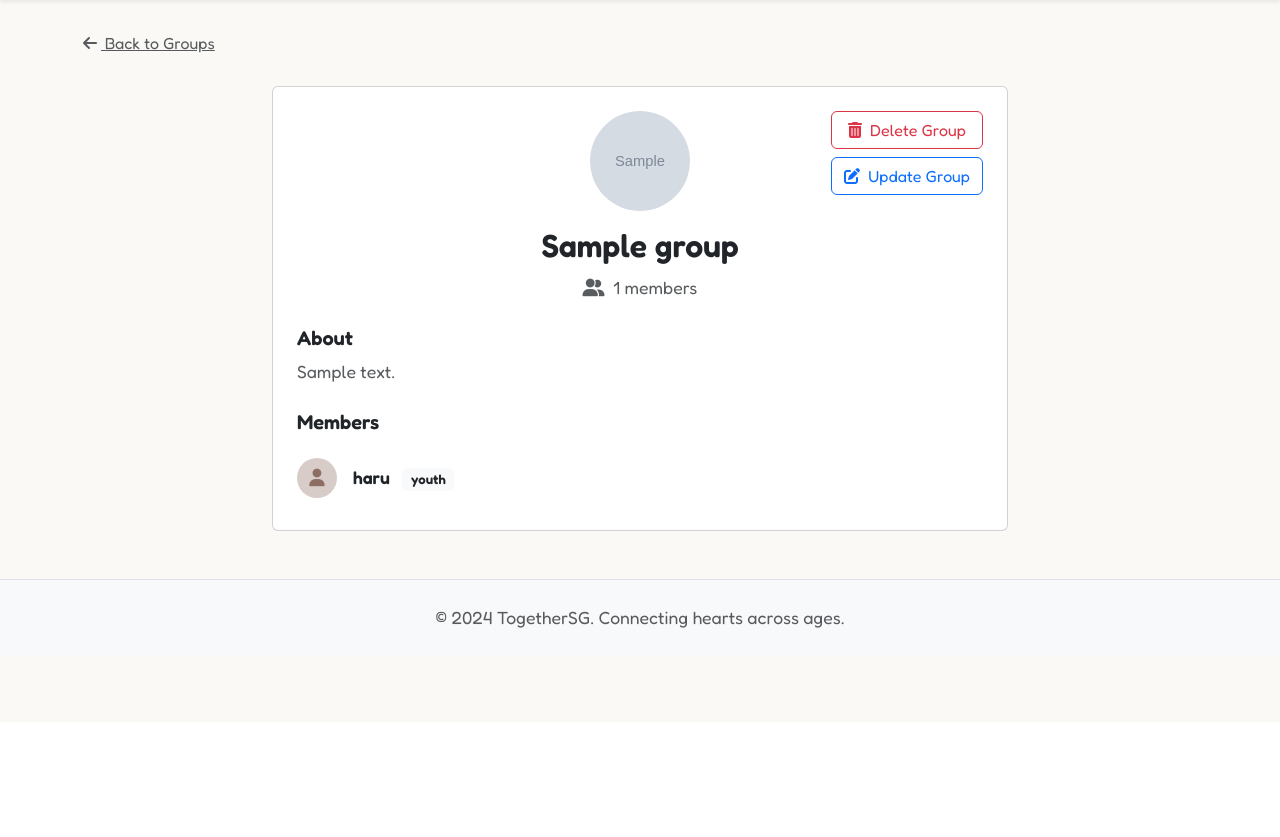
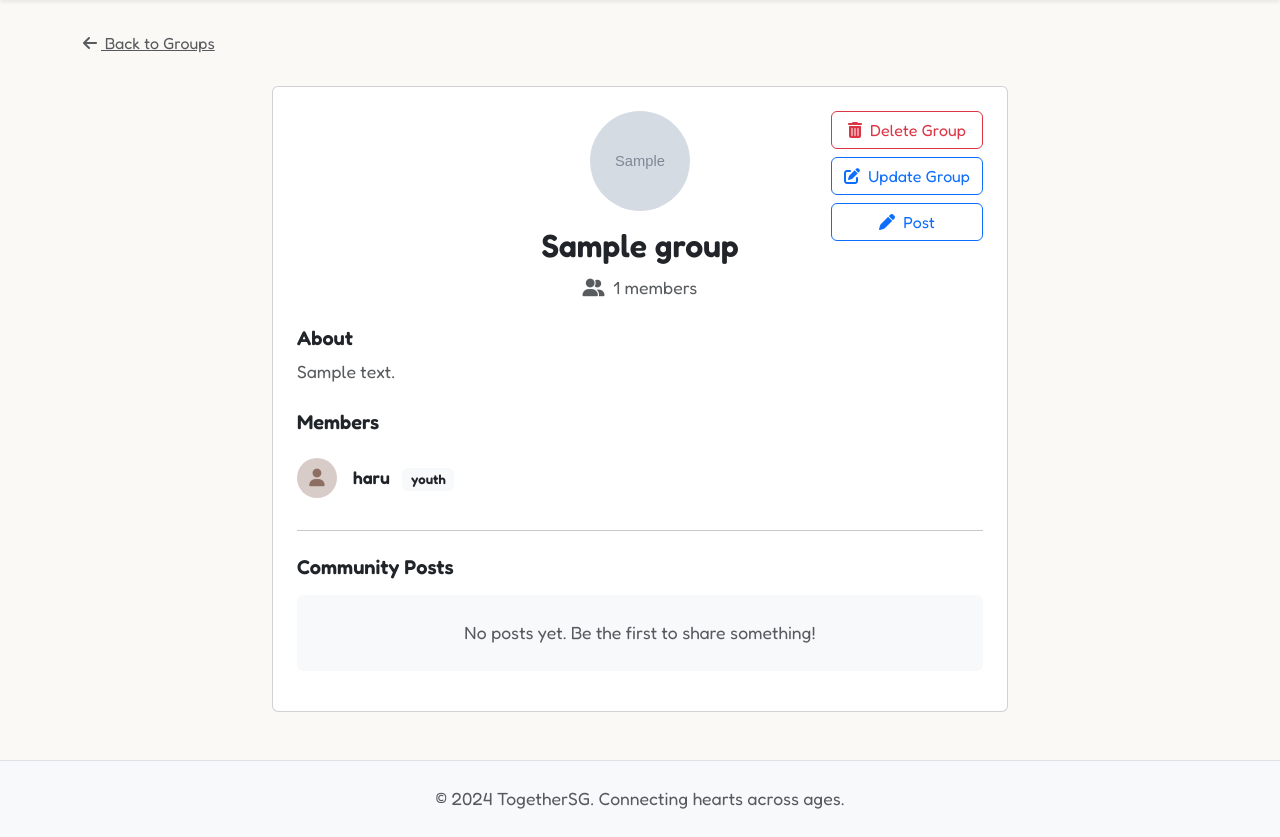
Before and after one commit to jodenlee/WDP-jjlin, a Flask app: page /community/1 in a window 1280 px wide. Shown: the part 78-915 px from the top of the page. Before the commit the page ends 706 px from the top, so only its background shows below. Run offline with Flask 3, Linux system fonts and the light colour scheme; a user stored in the database is signed in; data comes from the database, SQL or seed files in the repository; both versions use the stored data as it was after the commit; tables that the repository leaves empty hold one stand-in row (values such as "Sample post"); grey boxes marked "Sample" are stand-in pictures.

Commit message:
ashton1.01

```diff
--- a/app.py
+++ b/app.py
@@ -791,7 +791,32 @@ def view_group(group_id):
     if 'user_id' in session:
         is_owner = (group['created_by'] == session['user_id'])
 
-    return render_template('community/view.html', group=group, is_member=is_member, is_owner=is_owner, member_count=member_count, members=members)
+    # Fetch posts
+    posts_query = """
+        SELECT p.*, u.username, u.profile_pic, u.role
+        FROM group_posts p
+        JOIN users u ON p.user_id = u.id
+        WHERE p.group_id = ?
+        ORDER BY p.created_at DESC
+    """
+    posts = db.query(posts_query, (group_id,))
+
+    # Organize posts with their comments
+    posts_data = []
+    for post in posts:
+        comments_query = """
+            SELECT c.*, u.username, u.profile_pic
+            FROM group_post_comments c
+            JOIN users u ON c.user_id = u.id
+            WHERE c.post_id = ?
+            ORDER BY c.created_at ASC
+        """
+        comments = db.query(comments_query, (post['id'],))
+        post_dict = dict(post)
+        post_dict['comments'] = comments
+        posts_data.append(post_dict)
+
+    return render_template('community/view.html', group=group, is_member=is_member, is_owner=is_owner, member_count=member_count, members=members, posts=posts_data)
 
 # Route to create a new community group
 @app.route('/community/new', methods=['GET', 'POST'])
@@ -829,7 +854,7 @@ def create_group():
         # Automatically add the creator as a member of the group
         cursor.execute("INSERT INTO group_members (group_id, user_id) VALUES (?, ?)", (group_id, user_id))
         conn.commit()
-        flash(f'Group "{name}" created!', 'success')
+        flash('Group created!', 'success')
         return redirect(url_for('community'))
 
     return render_template('community/create.html')
@@ -966,5 +991,66 @@ def update_group(group_id):
     flash('Group updated successfully.', 'success')
     return redirect(url_for('view_group', group_id=group_id))
 
+# Route to create a new post in a group
+@app.route('/community/<int:group_id>/post', methods=['POST'])
+@login_required
+def create_group_post(group_id):
+    """
+    Creates a new post within a specific community group.
+
+    Args:
+        group_id (int): The ID of the group where the post will be created.
+
+    Form Data:
+        content (str): The text content of the post.
+    """
+    user_id = session['user_id']
+    content = request.form['content']
+
+    # Image upload removed as per user request
+    image_url = None
+
+    db = get_db()
+    conn = db.get_connection()
+    conn.execute(
+        "INSERT INTO group_posts (group_id, user_id, content, image_url) VALUES (?, ?, ?, ?)",
+        (group_id, user_id, content, image_url)
+    )
+    conn.commit()
+    flash('Post created!', 'success')
+    return redirect(url_for('view_group', group_id=group_id))
+
+# Route to add a comment to a group post
+@app.route('/community/post/<int:post_id>/comment', methods=['POST'])
+@login_required
+def create_group_post_comment(post_id):
+    """
+    Adds a comment to an existing group post.
+
+    Args:
+        post_id (int): The ID of the post to comment on.
+
+    Form Data:
+        content (str): The text content of the comment.
+    """
+    user_id = session['user_id']
+    content = request.form['content']
+
+    db = get_db()
+    conn = db.get_connection()
+    # verify post exists first
+    post = db.query("SELECT group_id FROM group_posts WHERE id = ?", (post_id,), one=True)
+    if post:
+        conn.execute(
+            "INSERT INTO group_post_comments (post_id, user_id, content) VALUES (?, ?, ?)",
+            (post_id, user_id, content)
+        )
+        conn.commit()
+
+    if post:
+        return redirect(url_for('view_group', group_id=post['group_id']))
+    else:
+        return redirect(url_for('community'))
+
 if __name__ == '__main__':
     app.run(debug=True)
--- a/database.py
+++ b/database.py
@@ -210,6 +210,33 @@ class Database:
         except sqlite3.OperationalError:
             cursor.execute("ALTER TABLE users ADD COLUMN is_admin INTEGER DEFAULT 0")
 
+        # Group Posts Table
+        cursor.execute('''
+            CREATE TABLE IF NOT EXISTS group_posts (
+                id INTEGER PRIMARY KEY AUTOINCREMENT,
+                group_id INTEGER NOT NULL,
+                user_id INTEGER NOT NULL,
+                content TEXT NOT NULL,
+                image_url TEXT,
+                created_at TIMESTAMP DEFAULT CURRENT_TIMESTAMP,
+                FOREIGN KEY (group_id) REFERENCES groups (id),
+                FOREIGN KEY (user_id) REFERENCES users (id)
+            )
+        ''')
+
+        # Group Post Comments Table
+        cursor.execute('''
+            CREATE TABLE IF NOT EXISTS group_post_comments (
+                id INTEGER PRIMARY KEY AUTOINCREMENT,
+                post_id INTEGER NOT NULL,
+                user_id INTEGER NOT NULL,
+                content TEXT NOT NULL,
+                created_at TIMESTAMP DEFAULT CURRENT_TIMESTAMP,
+                FOREIGN KEY (post_id) REFERENCES group_posts (id),
+                FOREIGN KEY (user_id) REFERENCES users (id)
+            )
+        ''')
+
         conn.commit()
         conn.close()
 
--- a/templates/community/create.html
+++ b/templates/community/create.html
@@ -25,8 +25,10 @@
                     <!-- Group Name Input -->
                     <div class="mb-3">
                         <label for="name" class="form-label fw-bold">Group Name</label>
-                        <input type="text" class="form-control" id="name" name="name" required
-                            placeholder="Name your group">
+                        <input type="text" class="form-control" id="name" name="name" required minlength="5"
+                            placeholder="Name your group"
+                            oninvalid="if(this.value.length > 0 && this.value.length < 5) this.setCustomValidity('Have at least 5 characters'); else this.setCustomValidity('');"
+                            oninput="this.setCustomValidity('');">
                     </div>
 
                     <!-- Group Description Text Area -->
--- a/templates/community/view.html
+++ b/templates/community/view.html
@@ -25,12 +25,22 @@
                         data-bs-target="#updateGroupModal">
                         <i class="fas fa-edit me-1"></i> Update Group
                     </button>
+                    <!-- Owner/Member Action: Create Post -->
+                    <button type="button" class="btn btn-outline-primary" data-bs-toggle="modal"
+                        data-bs-target="#createPostModal">
+                        <i class="fas fa-pen me-1"></i> Post
+                    </button>
 
                     {% elif is_member %}
                     <!-- Member Action: Leave Group (Deleting membership) -->
                     <button type="button" class="btn btn-outline-danger" data-bs-toggle="modal"
                         data-bs-target="#leaveGroupModal">
                         <i class="fas fa-trash-alt me-1"></i> Delete Group
+                    </button>
+                    <!-- Member Action: Create Post -->
+                    <button type="button" class="btn btn-outline-primary" data-bs-toggle="modal"
+                        data-bs-target="#createPostModal">
+                        <i class="fas fa-pen me-1"></i> Post
                     </button>
                     {% else %}
 
@@ -91,6 +101,59 @@
                     {% else %}
                     <!-- Empty State for Members -->
                     <p class="text-muted">No members yet.</p>
+                    {% endif %}
+                </div>
+
+                <hr class="my-4">
+
+                <!-- Community Posts Section -->
+                <div>
+                    <h5 class="fw-bold mb-3">Community Posts</h5>
+
+                    {% if posts %}
+                    {% for post in posts %}
+                    <div class="card mb-3 border-0 bg-light">
+                        <div class="card-body">
+                            <div class="d-flex align-items-center mb-2">
+                                <img src="{{ post['profile_pic'] or 'https://ui-avatars.com/api/?name=' + post['username'] }}"
+                                    class="rounded-circle me-2" style="width: 40px; height: 40px; object-fit: cover;">
+                                <div>
+                                    <h6 class="fw-bold mb-0">{{ post['username'] }}</h6>
+                                    <small class="text-muted">{{ post['created_at'] }}</small>
+                                </div>
+                            </div>
+                            <p class="card-text">{{ post['content'] }}</p>
+                            {% if post['image_url'] %}
+                            <img src="{{ url_for('static', filename=post['image_url']) }}"
+                                class="img-fluid rounded mb-3">
+                            {% endif %}
+
+                            <!-- Comments Section -->
+                            <div class="mt-3">
+                                {% if post['comments'] %}
+                                <div class="ps-3 border-start mb-2">
+                                    {% for comment in post['comments'] %}
+                                    <div class="mb-2">
+                                        <strong>{{ comment['username'] }}:</strong> {{ comment['content'] }}
+                                    </div>
+                                    {% endfor %}
+                                </div>
+                                {% endif %}
+
+                                <!-- Add Comment Form -->
+                                <form action="{{ url_for('create_group_post_comment', post_id=post['id']) }}"
+                                    method="POST" class="d-flex gap-2">
+                                    <input type="text" name="content" class="form-control form-control-sm"
+                                        placeholder="Write a comment..." required>
+                                    <button type="submit" class="btn btn-sm btn-outline-secondary">Send</button>
+                                </form>
+                            </div>
+                        </div>
+                    </div>
+                    {% endfor %}
+                    {% else %}
+                    <p class="text-muted text-center py-4 bg-light rounded">No posts yet. Be the first to share
+                        something!</p>
                     {% endif %}
                 </div>
             </div>
@@ -154,7 +217,9 @@
                     <div class="mb-3">
                         <label for="name" class="form-label fw-bold">Group Name</label>
                         <input type="text" class="form-control" id="name" name="name" value="{{ group['name'] }}"
-                            required>
+                            required minlength="5"
+                            oninvalid="if(this.value.length > 0 && this.value.length < 5) this.setCustomValidity('Have at least 5 characters'); else this.setCustomValidity('');"
+                            oninput="this.setCustomValidity('');">
                     </div>
                     <div class="mb-3">
                         <label for="description" class="form-label fw-bold">Description</label>
@@ -200,6 +265,32 @@
     </div>
 </div>
 
+<!-- Create Post Modal -->
+<div class="modal fade" id="createPostModal" tabindex="-1" aria-hidden="true">
+    <div class="modal-dialog modal-dialog-centered">
+        <div class="modal-content">
+            <div class="modal-header">
+                <h5 class="modal-title">Create Post</h5>
+                <button type="button" class="btn-close" data-bs-dismiss="modal" aria-label="Close"></button>
+            </div>
+            <div class="modal-body">
+                <form id="createPostForm" action="{{ url_for('create_group_post', group_id=group['id']) }}"
+                    method="POST" enctype="multipart/form-data">
+                    <div class="mb-3">
+                        <textarea class="form-control" name="content" rows="4" placeholder="Share your day..."
+                            required></textarea>
+                    </div>
+
+                </form>
+            </div>
+            <div class="modal-footer">
+                <button type="button" class="btn btn-secondary" data-bs-dismiss="modal">Cancel</button>
+                <button type="submit" form="createPostForm" class="btn btn-primary">Post</button>
+            </div>
+        </div>
+    </div>
+</div>
+
 <script>
     function validateAndUpdate() {
         var form = document.getElementById('updateGroupForm');
```
Also changed, not shown: Static/uploads/group_1769246301_pika_wdp.avif (added), Static/uploads/group_1769246386_pika_wdp.avif (added), Static/uploads/group_1769247195_Snorlax_image_for_wdp_presentation.jpg (added), Static/uploads/group_1769247768_Snorlax_image_for_wdp_presentation.jpg (added), Static/uploads/group_1769247932_pika_wdp.avif (added), Static/uploads/group_1769253762_Snorlax_image_for_wdp_presentation.jpg (added), Static/uploads/group_1769254435_pika_wdp.avif (added), Static/uploads/group_1769255326_Snorlax_image_for_wdp_presentation.jpg (added), Static/uploads/group_1769256156_Snorlax_image_for_wdp_presentation.jpg (added), Static/uploads/group_1769256350_Snorlax_image_for_wdp_presentation.jpg (added), Static/uploads/group_1769256476_pika_wdp.avif (added), Static/uploads/group_1769256902_pika_wdp.avif (added), app.db.
